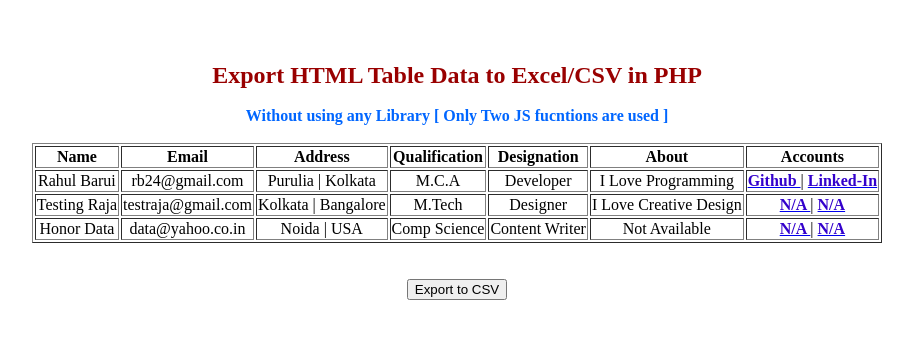
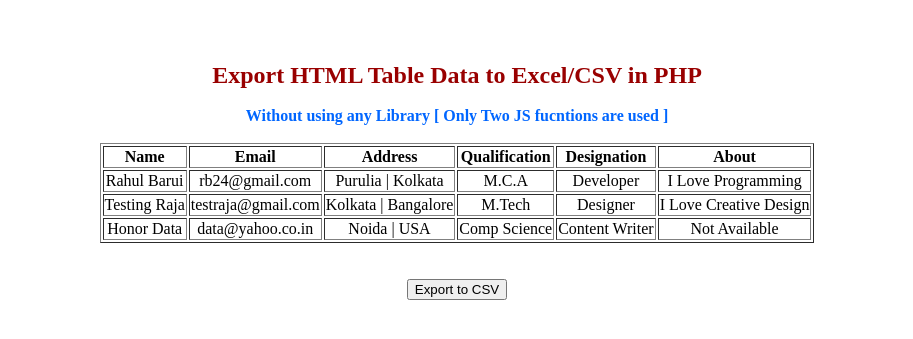
Before and after one commit to Rahul-Barui/Export-HTML-Table-Data-to-Excel-CSV-in-PHP, a PHP site: page / in a window 1280 px wide. Shown: the top 339 px of the page, without its empty margins (183-1096 px from the left). Run offline with PHP 8.4, Linux system fonts and the light colour scheme.

Commit message:
Update index.php

```diff
--- a/index.php
+++ b/index.php
@@ -66,7 +66,6 @@
 				<th><center>Qualification</center></th>
 				<th><center>Designation</center></th>
 				<th><center>About</center></th>
-				<th><center>Accounts</center></th>
 			</tr>
 			<tr>
 				<td><center>Rahul Barui</center></td>
@@ -75,8 +74,6 @@
 				<td><center>M.C.A</center></td>
 				<td><center>Developer</center></td>
 				<td><center>I Love Programming</center></td>
-				<td><center><a target="_blank" href="https://github.com/Rahul-Barui"><font color="#3300CC"> <b>Github </b></font></a> |
-				<a target="_blank" href="https://www.linkedin.com/in/rahul-barui-555651177"> <font color="#3300CC"><b> Linked-In </b></font></a> </center></td>
 			</tr>
 			<tr>
 				<td><center>Testing Raja</center></td>
@@ -85,8 +82,6 @@
 				<td><center>M.Tech</center></td>
 				<td><center>Designer</center></td>
 				<td><center>I Love Creative Design</center></td>
-				<td><center><a href="#"><font color="#3300CC"> <b>N/A </b></font></a> |
-				<a href="#"> <font color="#3300CC"><b> N/A</b></font></a> </center></td>
 			</tr>
 			<tr>
 				<td><center>Honor Data</center></td>
@@ -95,8 +90,6 @@
 				<td><center>Comp Science</center></td>
 				<td><center>Content Writer</center></td>
 				<td><center>Not Available</center></td>
-				<td><center><a href="#"><font color="#3300CC"> <b>N/A </b></font></a> |
-				<a href="#"> <font color="#3300CC"><b> N/A</b></font></a> </center></td>
 			</tr>
 		</table>
 		<br><br>
```
